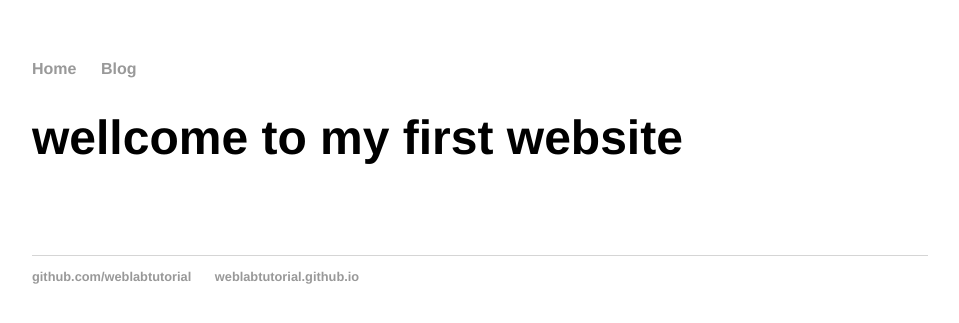
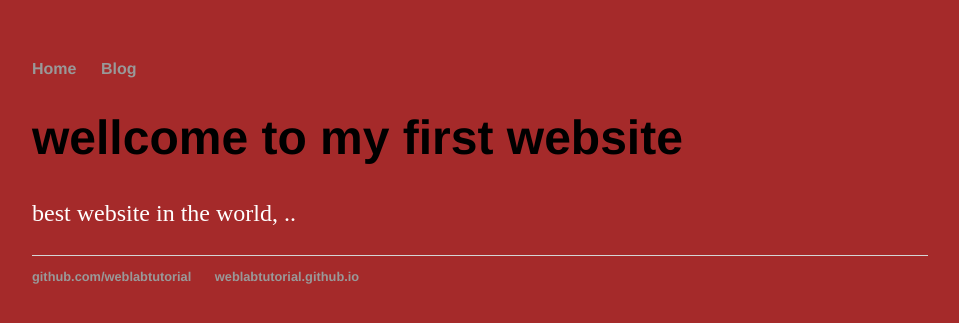
Before and after one commit to abdulrazeg/abdul.github.io, a Jekyll site: the page built from index.html, in a window 1280 px wide. Shown: the top 323 px of the page, without its empty margins (160-1119 px from the left). Built offline with Jekyll 4.4.1, drawn with Linux system fonts in a browser that asks for light colours.

Commit message:
Update main.css

```diff
--- a/css/main.css
+++ b/css/main.css
@@ -1,7 +1,7 @@
 body {
     margin: 60px auto;
     width: 70%;
-    background-color: dark grey;
+    background-color: brown;
 
 
 }
```
